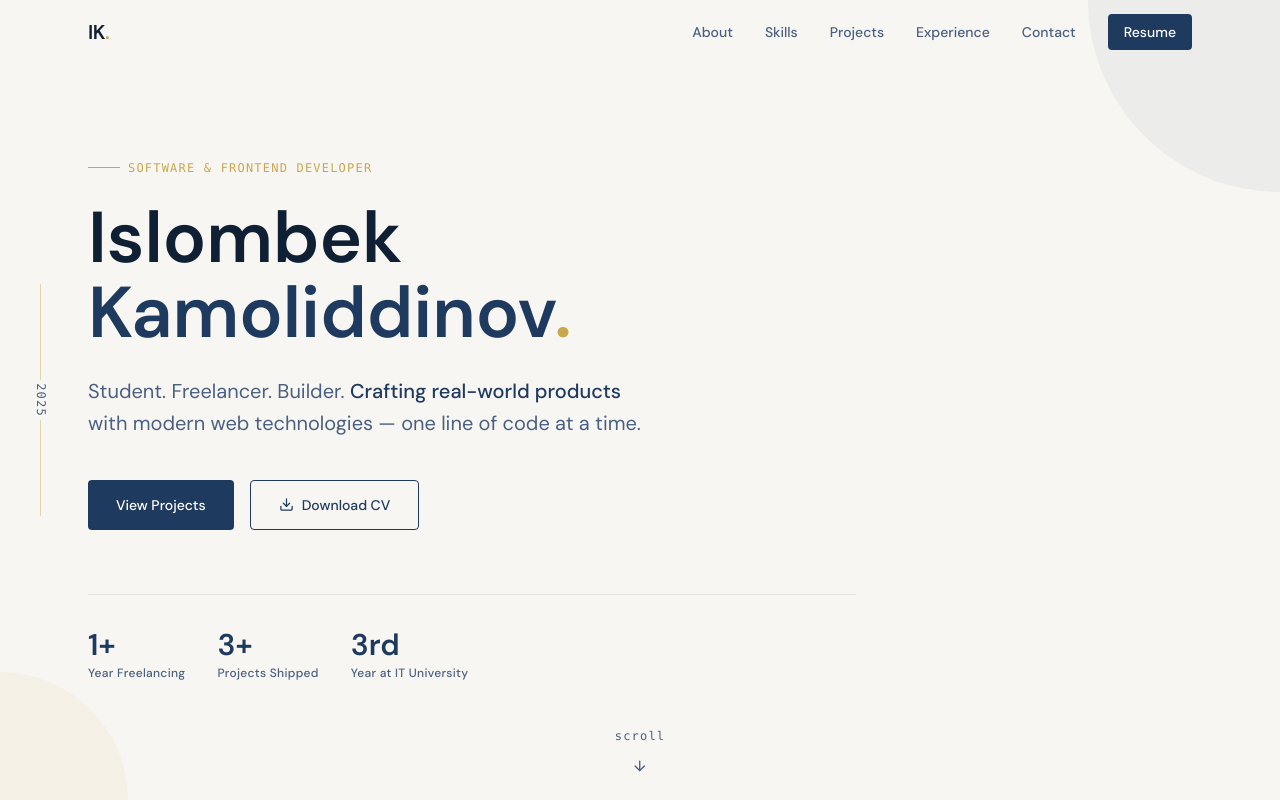
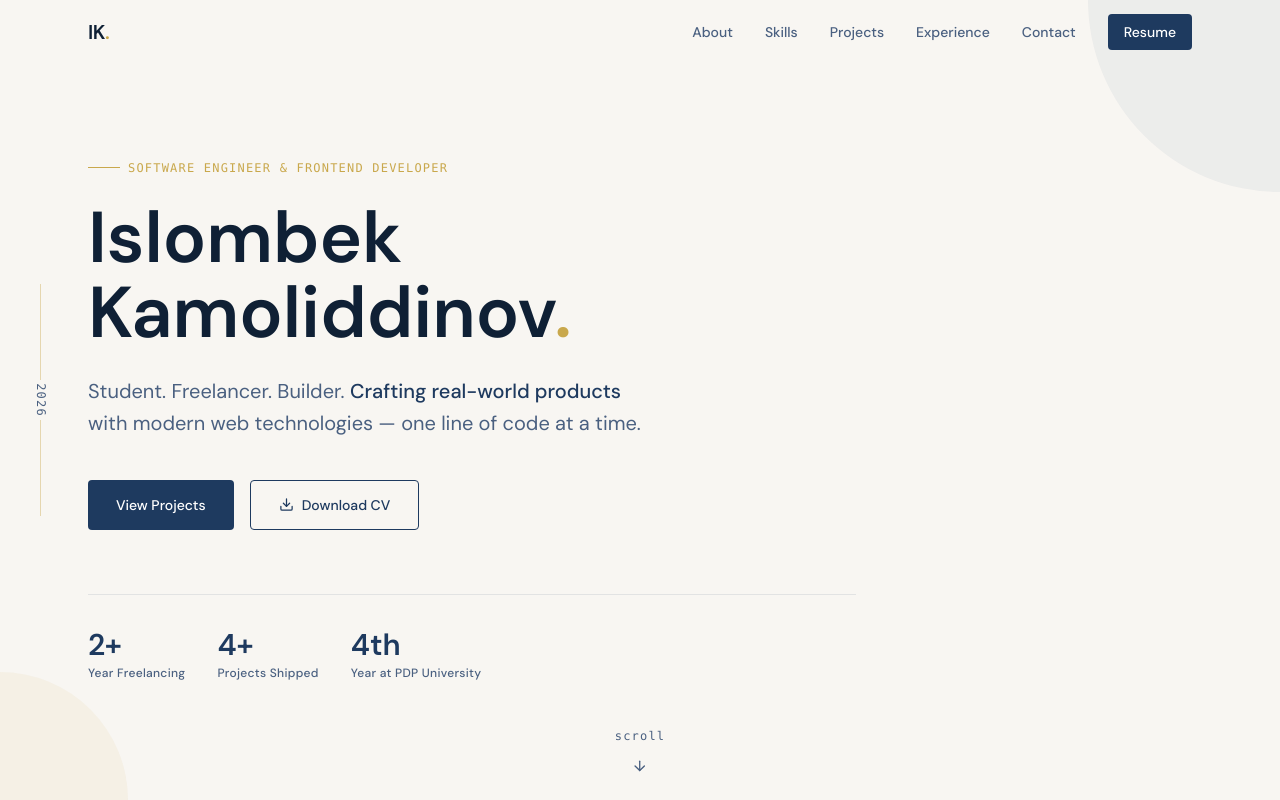
Before and after one commit to islome/my-portfolio, a Next.js app: page / in a window 1280 px wide. Shown: the top 800 px of the page. Built offline with nearby package versions, Linux system fonts and the light colour scheme; a web font is replaced by a local one.

Commit message:
update education details and improve project links in portfolio

```diff
--- a/components/sections/Experience.tsx
+++ b/components/sections/Experience.tsx
@@ -21,12 +21,12 @@ const experiences = [
   },
   {
     role: "IT University Student",
-    company: "IT University, Uzbekistan",
-    period: "2022 — Present",
+    company: "PDP University, Tashkent",
+    period: "2023 — 2027",
     location: "Tashkent, Uzbekistan",
     type: "Education",
     highlights: [
-      "Currently in 3rd year, specializing in software development",
+      "Currently in 4th year, specializing in software development",
       "Applying university knowledge directly in real-world freelance projects",
       "Continuously expanding skills in modern web technologies",
       "Actively building portfolio alongside academic studies",
--- a/components/sections/Hero.tsx
+++ b/components/sections/Hero.tsx
@@ -18,7 +18,7 @@ export default function Hero() {
       <div className="absolute left-6 top-1/2 -translate-y-1/2 hidden lg:flex flex-col items-center gap-3">
         <div className="w-px h-24 bg-[#c9a84c]/40" />
         <span className="text-xs font-mono text-[#4a6080] rotate-90 tracking-widest">
-          2025
+          2026
         </span>
         <div className="w-px h-24 bg-[#c9a84c]/40" />
       </div>
@@ -34,7 +34,7 @@ export default function Hero() {
           >
             <div className="w-8 h-px bg-[#c9a84c]" />
             <span className="text-xs font-mono font-medium text-[#c9a84c] tracking-widest uppercase">
-              Software & Frontend Developer
+              Software Engineer & Frontend Developer
             </span>
           </motion.div>
 
@@ -47,7 +47,7 @@ export default function Hero() {
           >
             Islombek
             <br />
-            <span className="text-[#1e3a5f]">Kamoliddinov</span>
+            <span className="text-[#0f2035]">Kamoliddinov</span>
             <span className="text-[#c9a84c]">.</span>
           </motion.h1>
 
@@ -100,9 +100,9 @@ export default function Hero() {
             className="flex flex-wrap gap-8 mt-16 pt-8 border-t border-[#1e3a5f]/10"
           >
             {[
-              { value: "1+", label: "Year Freelancing" },
-              { value: "3+", label: "Projects Shipped" },
-              { value: "3rd", label: "Year at IT University" },
+              { value: "2+", label: "Year Freelancing" },
+              { value: "4+", label: "Projects Shipped" },
+              { value: "4th", label: "Year at PDP University" },
             ].map((stat) => (
               <div key={stat.label}>
                 <div className="font-display text-3xl font-bold text-[#1e3a5f]">
--- a/components/sections/Projects.tsx
+++ b/components/sections/Projects.tsx
@@ -22,7 +22,7 @@ const projects = [
     description:
       "A Marketplace for the business owners who focus on brollers. This project is built using Next.js, Node.js, and API integration. It provides a seamless experience for users to buy and sell brollers equipment online.",
     tags: ["Next.js", "Node.js", "API"],
-    github: "https://github.com/islome/broller",
+    github: "",
     live: "https://broller.uz",
   },
   {
@@ -31,7 +31,7 @@ const projects = [
     description:
       "Company that offers jobs for uzbek citizens in the global market. Built with Next.js and Supabase, it provides a seamless experience for job seekers and employers. A platform that connects talent with opportunity worldwide.",
     tags: ["Next.js", "Supabase", "PostgreSQL"],
-    github: "https://github.com/islome/migration",
+    github: "",
     live: "https://namglobalhr.uz",
   },
   {
@@ -131,6 +131,7 @@ export default function Projects() {
 
               {/* Links */}
               <div className="flex items-center gap-3 shrink-0">
+                {project.github ? (
                   <a
                     href={project.github}
                     target="_blank"
@@ -141,6 +142,11 @@ export default function Projects() {
                   >
                     <FaGithub size={18} />
                   </a>
+                ) : (
+                  <span className="text-xs font-mono text-[#4a6080] whitespace-nowrap">
+                    Code not shareable
+                  </span>
+                )}
                 <a
                   href={project.live}
                   target="_blank"
```
Lines whose indentation alone changed are shown as unchanged.
